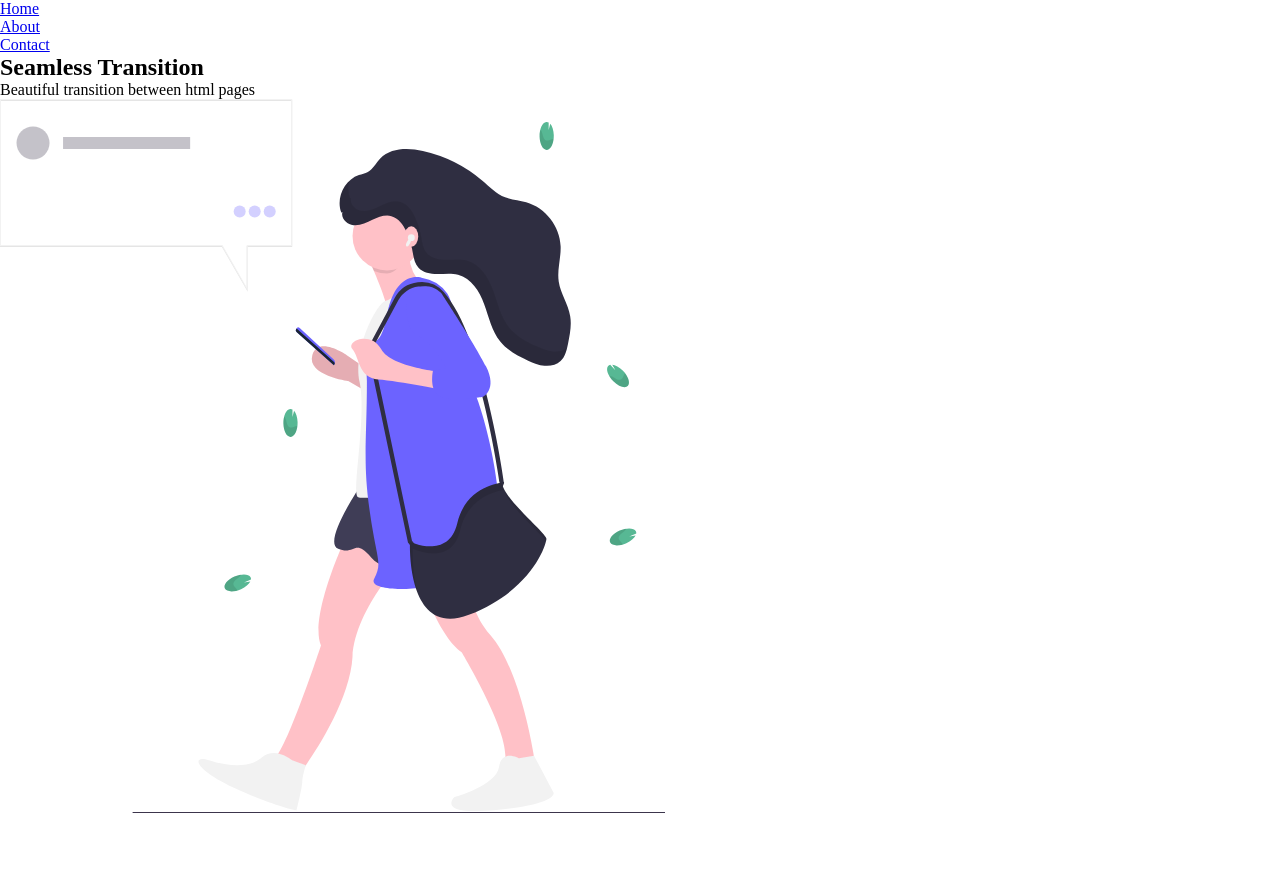
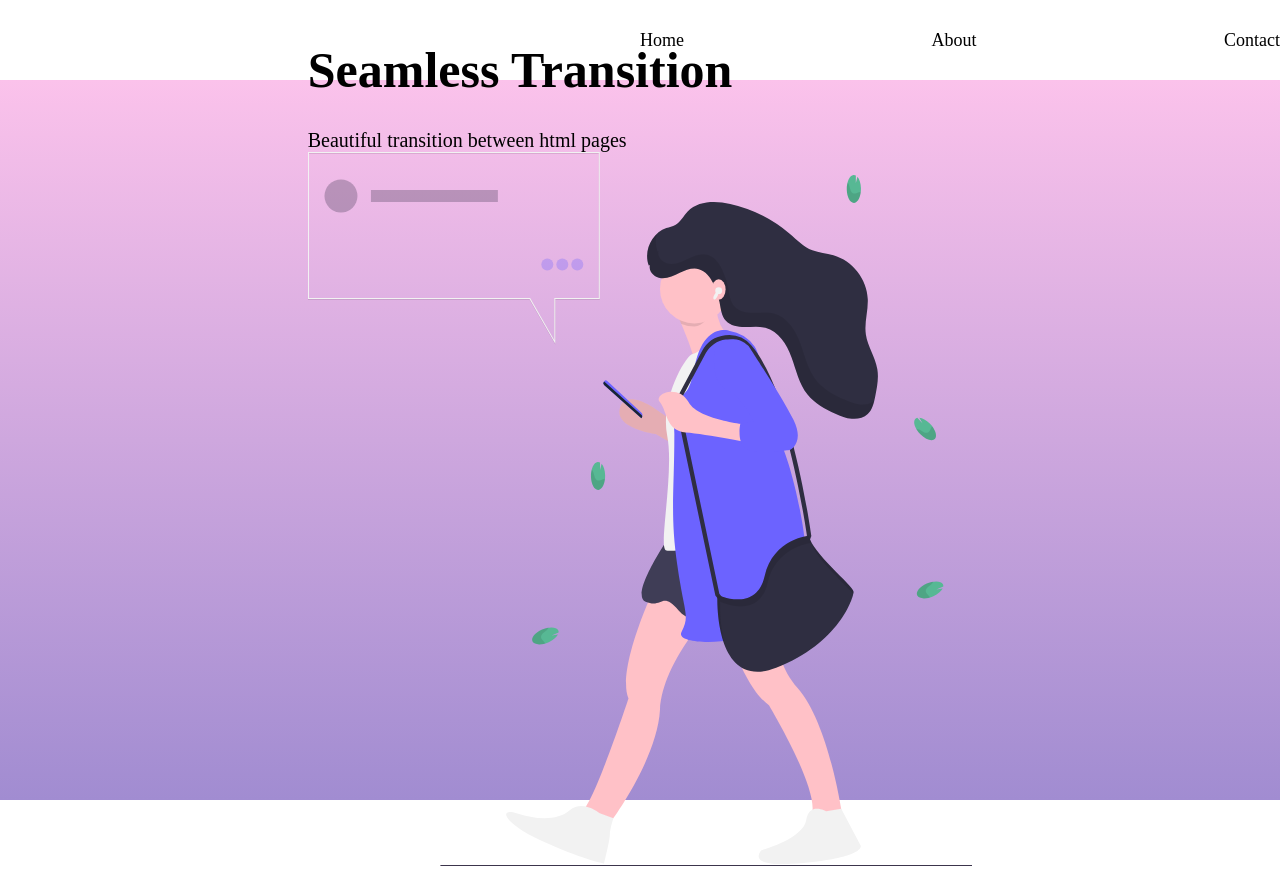
Before and after one commit to dannyelgjl/PageTransitions, a website built with Parcel: page index.html in a window 1280 px wide. Before the commit the page ends 817 px from the top, so only its background shows below. Built offline with nearby package versions, Linux system fonts and the light colour scheme.

Commit message:
estilando home page e criando estrutura da about page

```diff
--- a/index.html
+++ b/index.html
@@ -4,13 +4,13 @@
     <meta charset="UTF-8" />
     <meta name="viewport" content="width=device-width, initial-scale=1.0" />
     <title>Home</title>
-    <link rel="stylesheet" href="/style/style.scss" />
+    <link rel="stylesheet" href="style.css" />
   </head>
   <body>
     <nav>
-      <ul>
+      <ul class="nav-list">
         <li><a class="nav-links" href="#">Home</a></li>
-        <li><a class="nav-links" href="#">About</a></li>
+        <li><a class="nav-links" href="about.html">About</a></li>
         <li><a class="nav-links" href="#">Contact</a></li>
       </ul>
     </nav>
@@ -20,9 +20,10 @@
         <div class="home-content">
           <div class="home-presentation">
             <h1>Seamless Transition</h1>
+
             <p>Beautiful transition between html pages</p>
+            <img src="./images/home.svg" alt="home" />
           </div>
-          <img src="./images/home.svg" alt="home" />
         </div>
       </section>
     </main>
--- /dev/null
+++ b/style.css
@@ -0,0 +1,51 @@
+* {
+  margin: 0px;
+  padding: 0px;
+  box-sizing: border-box;
+}
+
+.nav-list {
+  height: 10vh;
+  display: flex;
+  width: 50%;
+  justify-content: space-between;
+  align-items: center;
+  margin-left: auto;
+  list-style: none;
+}
+
+.nav-links {
+  text-decoration: none;
+  color: black;
+  font-size: 18px;
+}
+
+.home {
+  height: 90vh;
+  position: absolute;
+  width: 100%;
+}
+
+.home-content {
+  height: 100%;
+  display: flex;
+  justify-content: space-evenly;
+  align-items: center;
+}
+
+h1 {
+  font-size: 50px;
+  margin: 30px 0px;
+}
+
+img {
+  height: 70%;
+}
+
+p {
+  font-size: 20px;
+}
+
+.home {
+  background-image: linear-gradient(to top, #a18cd1 0%, #fbc2eb 100%);
+}
--- a/style/style.scss
+++ /dev/null
@@ -1,5 +0,0 @@
-* {
-  margin: 0px;
-  padding: 0px;
-  box-sizing: border-box;
-}
```
Also changed, not shown: about.html (added, +25 -0 lines).
